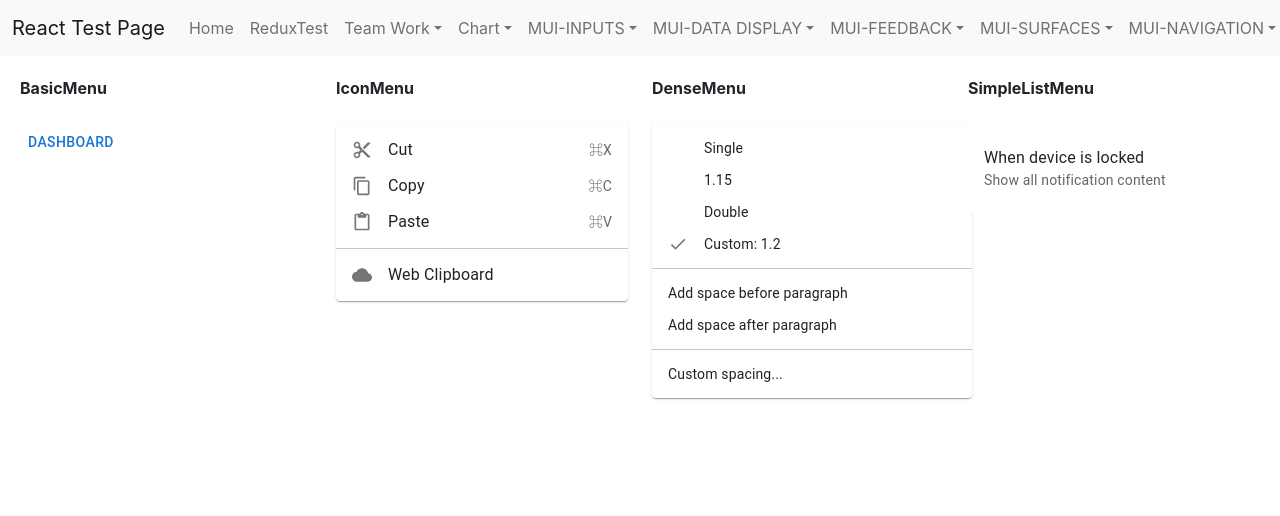
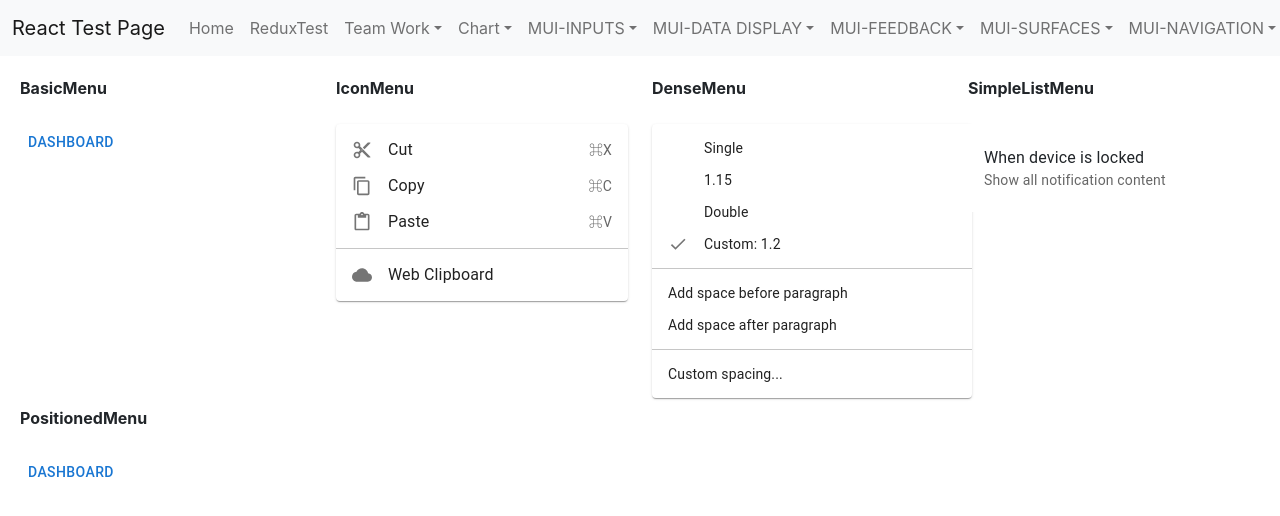
Before and after one commit to jinseok1306/React-Test, a React (Create React App) app in the folder ReactProject/client_app/: page /MUI/MenuPage in a window 1280 px wide. Shown: the top 516 px of the page. Built offline with nearby package versions, Linux system fonts and the light colour scheme.

Commit message:
MUI PositionedMenu 테스트 완료

```diff
--- /dev/null
+++ b/ReactProject/client_app/src/components/Menu/PositionedMenu.tsx
@@ -0,0 +1,48 @@
+import * as React from 'react';
+import Button from '@mui/material/Button';
+import Menu from '@mui/material/Menu';
+import MenuItem from '@mui/material/MenuItem';
+
+export default function PositionedMenu() {
+    const [anchorEl, setAnchorEl] = React.useState<null | HTMLElement>(null);
+    const open = Boolean(anchorEl);
+    const handleClick = (event: React.MouseEvent<HTMLElement>) => {
+        setAnchorEl(event.currentTarget);
+    };
+    const handleClose = () => {
+        setAnchorEl(null);
+    };
+
+    return (
+        <div>
+            <Button
+                id="demo-positioned-button"
+                aria-controls={open ? 'demo-positioned-menu' : undefined}
+                aria-haspopup="true"
+                aria-expanded={open ? 'true' : undefined}
+                onClick={handleClick}
+            >
+                Dashboard
+            </Button>
+            <Menu
+                id="demo-positioned-menu"
+                aria-labelledby="demo-positioned-button"
+                anchorEl={anchorEl}
+                open={open}
+                onClose={handleClose}
+                anchorOrigin={{
+                    vertical: 'top',
+                    horizontal: 'left',
+                }}
+                transformOrigin={{
+                    vertical: 'top',
+                    horizontal: 'left',
+                }}
+            >
+                <MenuItem onClick={handleClose}>Profile</MenuItem>
+                <MenuItem onClick={handleClose}>My account</MenuItem>
+                <MenuItem onClick={handleClose}>Logout</MenuItem>
+            </Menu>
+        </div>
+    );
+}
--- a/ReactProject/client_app/src/pages/MUI/MenuPage.tsx
+++ b/ReactProject/client_app/src/pages/MUI/MenuPage.tsx
@@ -5,6 +5,7 @@ import BasicMenu from '../../components/Menu/BasicMenu';
 import IconMenu from '../../components/Menu/IconMenu';
 import DenseMenu from '../../components/Menu/DenseMenu';
 import SimpleListMenu from '../../components/Menu/SimpleListMenu';
+import PositionedMenu from '../../components/Menu/PositionedMenu';
 
 const MenuPage = () => {
     return (
@@ -28,6 +29,10 @@ const MenuPage = () => {
                         <b>SimpleListMenu</b><div>&nbsp;</div>
                         <SimpleListMenu />
                     </Grid>
+                    <Grid item xs={3}>
+                        <b>PositionedMenu</b><div>&nbsp;</div>
+                        <PositionedMenu />
+                    </Grid>
                 </Grid>
             </div>
         </div>
```
Also changed, not shown: 1 other file (tests, documents, lock files or other folders).
